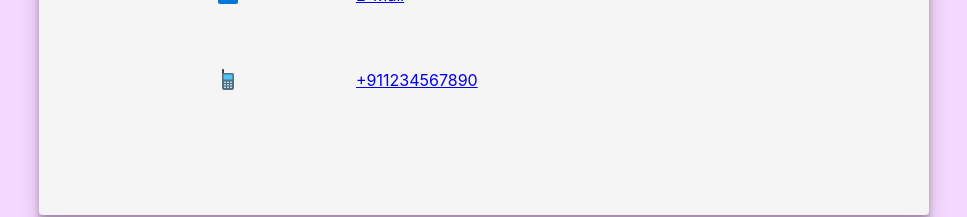
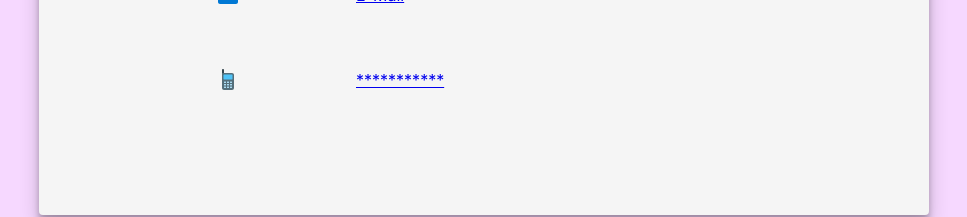
Before and after one commit to Anubhavthakur1996/portfolio, a React (Create React App) app: page /contact in a window 1280 px wide. Shown: the part 517-734 px from the top of the page, without its empty margins (156-1123 px from the left). Built offline with nearby package versions, Linux system fonts and the light colour scheme; a web font is replaced by a local one.

Commit message:
Dummy number

```diff
--- a/src/components/contact/Contact.js
+++ b/src/components/contact/Contact.js
@@ -66,7 +66,7 @@ const Contact = () => {
               target="_blank"
               rel="noreferrer"
             >
-              +911234567890
+              ***********
             </a>
           </span>
         </div>
--- a/src/router/index.js
+++ b/src/router/index.js
@@ -14,7 +14,7 @@ export default function Router() {
       <Route path="history" element={<Projects />} />
       <Route path="skills" element={<Skills />} />
       <Route path="endorsements" element={<Endorsements />} />
-      <Route path="Contact" element={<Contact />} />
+      <Route path="contact" element={<Contact />} />
       <Route path="*" element={<h1>Not Found</h1>} />
     </Routes>
   );
```
